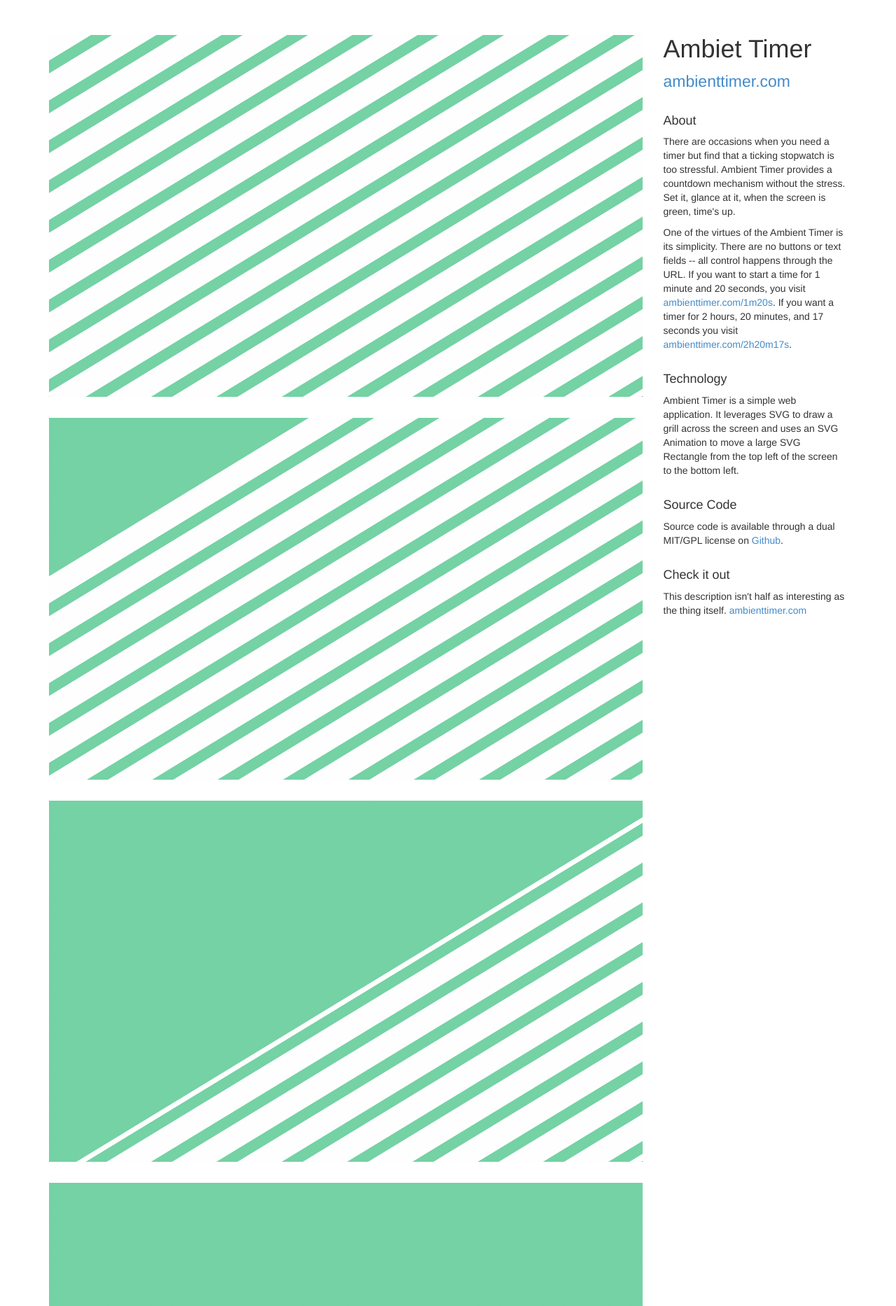
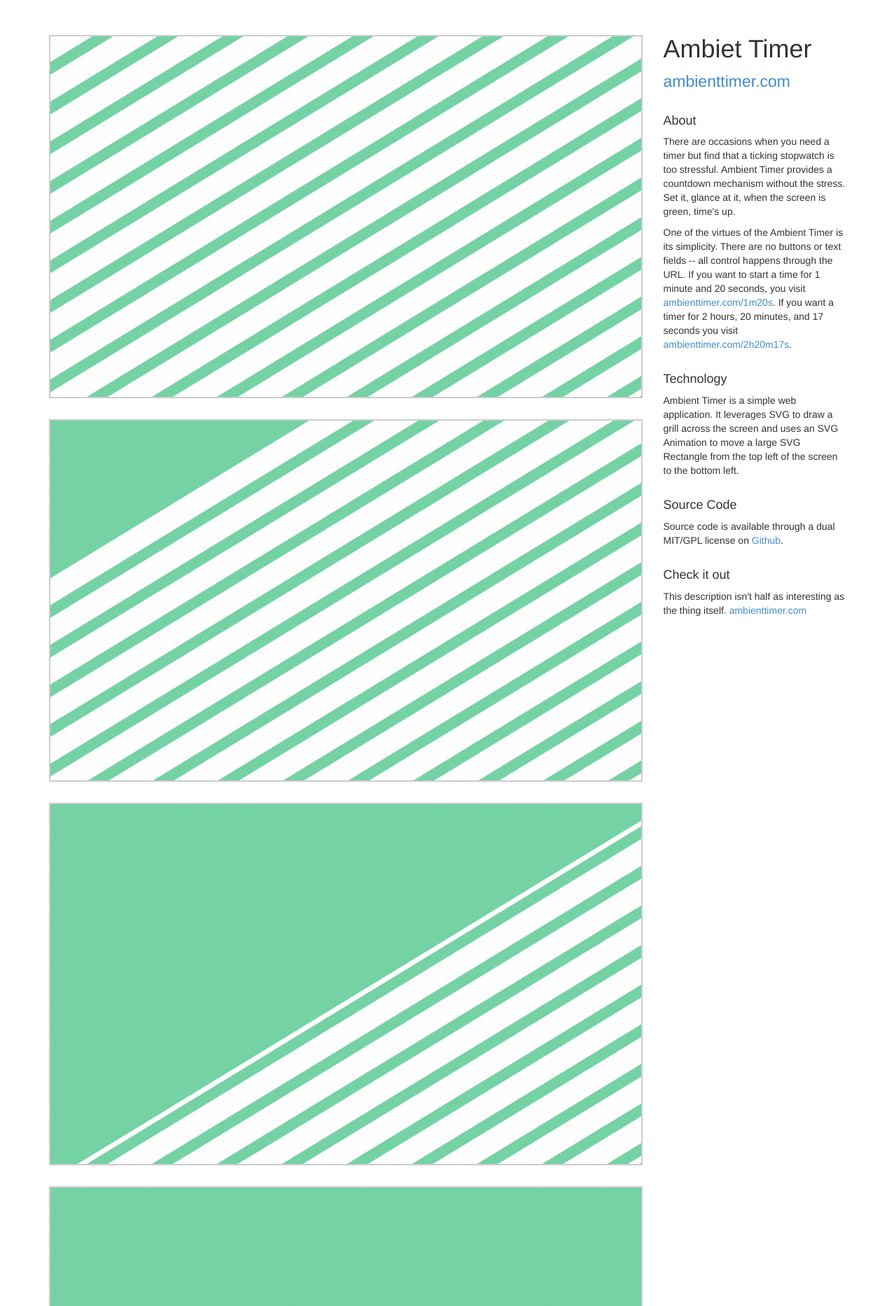
Before and after one commit to phillipsm/mattphillips-info, a Flask app: page /ambient-timer in a window 1280 px wide. Shown: the part 54-1920 px from the top of the page at 70% size. Run offline with Flask 2, Linux system fonts and the light colour scheme.

Commit message:
added tiny border to at images

```diff
--- a/static/css/main.css
+++ b/static/css/main.css
@@ -48,6 +48,7 @@
 
 .project-container img {
 	margin-bottom: 30px;
+	border: 2px solid #ccc;
 }
 
 .project-container h1 {
```
